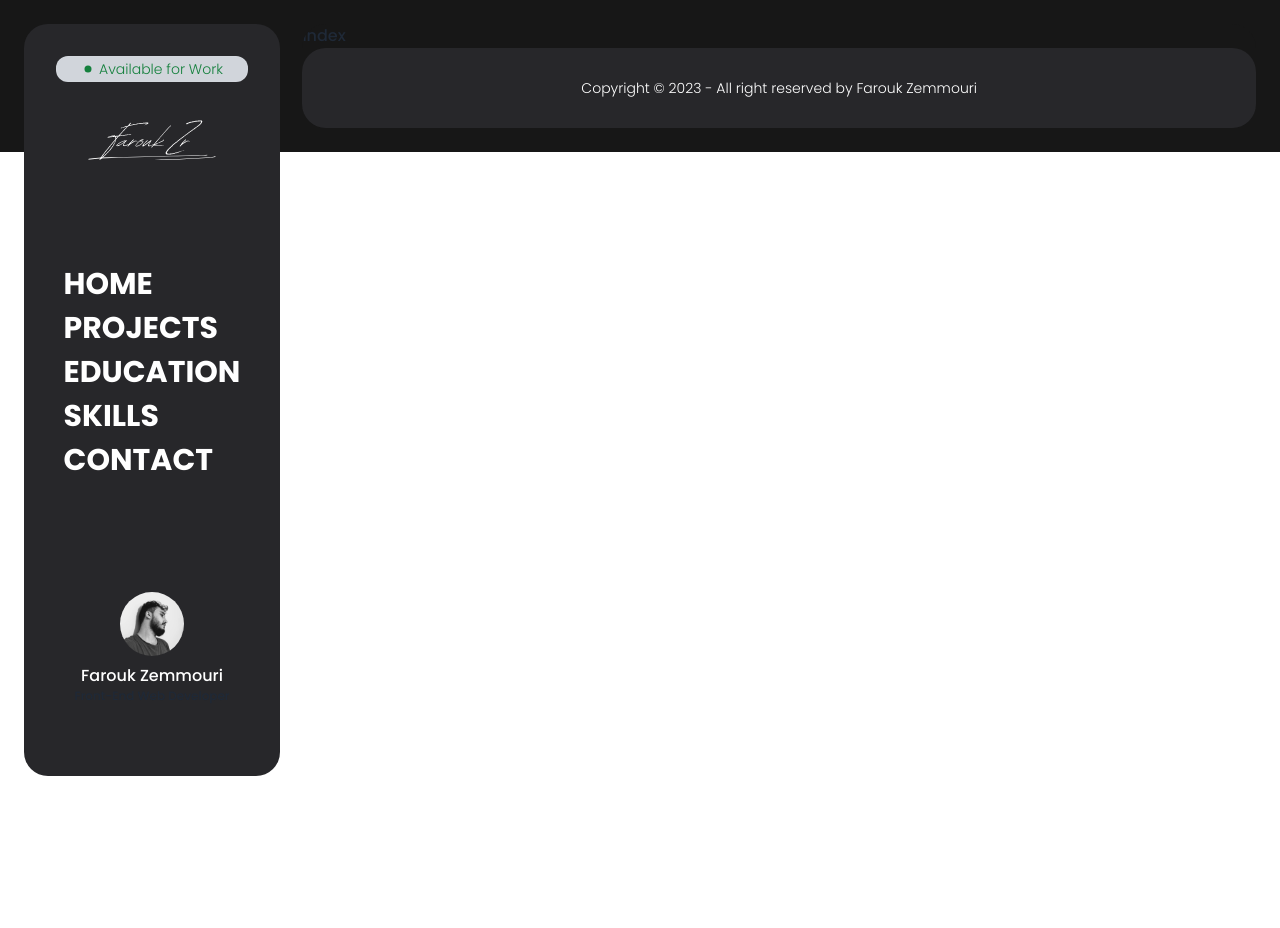
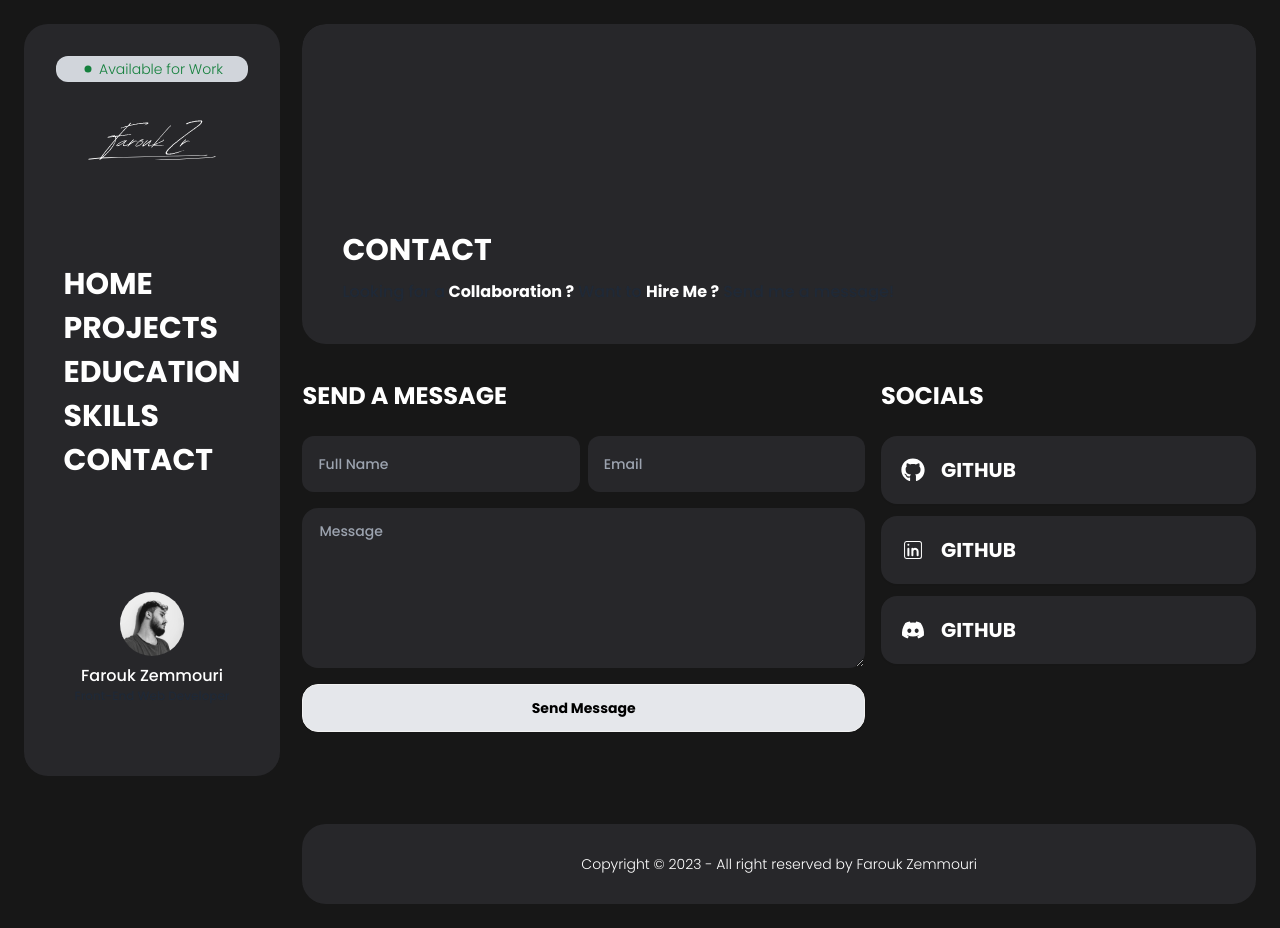
Before and after one commit to farouk26/my-portfolio, a Next.js app: page /contact in a window 1280 px wide. Before the commit the page ends 800 px from the top, so only its background shows below. Built offline with nearby package versions, Linux system fonts and the light colour scheme.

Commit message:
style(contact page): implement contact page
implemented contact page with form and socials

fix #15

```diff
--- a/src/components/Cards/InfoCard.jsx
+++ b/src/components/Cards/InfoCard.jsx
@@ -4,7 +4,7 @@ function InfoCard({ icon: IconComponent, title, description }) {
       <div className="flex flex-col gap-2 w-full min-h-fit">
         <span className="self-start text-3xl text-white">{IconComponent}</span>
         <h2 className="text-xl font-bold text-white">{title}</h2>
-        <p className="text-md text-white p-1 font-light min-h-fit">
+        <p className="text-md text-gray-300 font-light p-1 min-h-fit">
           {description}
         </p>
       </div>
--- /dev/null
+++ b/src/components/Cards/SocialsCard.jsx
@@ -0,0 +1,19 @@
+import Image from "next/image"
+import React from "react"
+
+function SocialsCard({ Icon, socialName, Url }) {
+  return (
+    <div className="w-full min-h-fit">
+      <div className="flex gap-4 items-center w-full shadow-sm bg-zinc-800 rounded-2xl p-5">
+        <a href={Url} className="hover:scale-110 cursor-pointer">
+          <span className="text-2xl text-white">{Icon}</span>
+        </a>
+        <p className="text-xl uppercase font-bold text-white w-full">
+          {socialName}
+        </p>
+      </div>
+    </div>
+  )
+}
+
+export default SocialsCard
--- a/src/components/Cards/StackCard.jsx
+++ b/src/components/Cards/StackCard.jsx
@@ -2,7 +2,7 @@ import Image from "next/image"
 
 function StackCard({ title, description, imageUrl }) {
   return (
-    <div className="h-72 w-full p-6 bg-zinc-800 rounded-3xl">
+    <div className="h-72 w-full p-6 bg-zinc-800 rounded-3xl hover:bg-zinc-700 transition duration-500 cursor-pointer">
       <div className="h-full w-full flex flex-col justify-between">
         <figure className="w-16 h-24">
           <Image
--- a/src/components/Cards/SummaryCard.jsx
+++ /dev/null
@@ -1,36 +0,0 @@
-import Image from "next/image"
-import React from "react"
-
-function SummaryCard() {
-  return (
-    <div className="w-full h-full flex flex-col justify-start p-4 gap-2">
-      <div className="flex items-center gap-4 w-full">
-        <figure className="h-20 w-20">
-          <Image
-            alt="Picture"
-            src="/images/2.jpg"
-            height={400}
-            width={400}
-            className="object-cover h-full w-full rounded-full"
-          />
-        </figure>
-        <h2 className="text-xl font-bold text-black">Summary</h2>
-      </div>
-      <p className="p-2 text-black">
-        {" "}
-        Born & Raised in the culturally rich city of Medea, Algeria, I am a
-        26-year-old professional deeply engaged in the realm of web development.
-        My initial background lies in pythopathology, from which I seamlessly
-        transitioned into the world of front-end development. Specializing in
-        the creation of user-centric web experiences, I bring forth a
-        combination of aesthetic finesse and flawless functionality. I believe
-        in teamwork and constant learning. Outside of work, I&lsquo;m a big fan
-        of video games, enjoy hanging out with friends, hitting the gym, going
-        on hikes, and occasionally camping under the stars. I also like keeping
-        up with new technologies, always eager to learn and stay updated.
-      </p>
-    </div>
-  )
-}
-
-export default SummaryCard
--- /dev/null
+++ b/src/components/Form/index.jsx
@@ -0,0 +1,29 @@
+import React from "react"
+
+function ContactForm() {
+  return (
+    <div className="min-h-fit w-full flex flex-col gap-4">
+      <div className="w-full min-h-fit flex flex-col gap-4 md:flex-row md:gap-2">
+        <input
+          type="text"
+          placeholder="Full Name"
+          className="bg-zinc-800 rounded-xl text-sm p-4 h-14 w-full lg:w-1/2"
+        ></input>
+        <input
+          type="email"
+          placeholder="Email"
+          className="bg-zinc-800 rounded-xl text-sm p-4 h-14 w-full lg:w-1/2"
+        ></input>
+      </div>
+      <textarea
+        className="textarea rounded-2xl h-40 text-md bg-zinc-800"
+        placeholder="Message"
+      ></textarea>
+      <button className="btn bg-gray-200 text-black rounded-2xl">
+        Send Message
+      </button>
+    </div>
+  )
+}
+
+export default ContactForm
--- a/src/pages/contact/index.jsx
+++ b/src/pages/contact/index.jsx
@@ -1,7 +1,56 @@
+import SocialsCard from "@/components/Cards/SocialsCard"
+import ContactForm from "@/components/Form"
 import React from "react"
+import { CiLinkedin } from "react-icons/ci"
+import { FaDiscord, FaGithub } from "react-icons/fa"
 
 function ContactPage() {
-  return <div>index</div>
+  return (
+    <div className="min-h-screen w-full">
+      <div className="flex flex-col gap-6 min-h-fit w-full">
+        {/* Header */}
+        <div className="h-80 bg-zinc-800 rounded-3xl w-full p-6">
+          <div className="flex flex-col gap-3 justify-end p-4 h-full">
+            <h1 className="text-3xl text-white uppercase font-bold">Contact</h1>
+            <p className="text-md">
+              Looking for a
+              <span className="text-white font-bold"> Collaboration ?</span>{" "}
+              Want to <span className="font-bold text-white">Hire Me ?</span>{" "}
+              Send me a message!
+            </p>
+          </div>
+        </div>
+        <div className="min-h-fit w-full flex lg:flex-row flex-col gap-4 mb-6">
+          <div className="lg:w-[60%] w-full h-full flex flex-col gap-3">
+            <h1 className="text-2xl uppercase text-white py-3 font-bold">
+              Send a Message
+            </h1>
+            <ContactForm />
+          </div>
+          <div className="lg:w-[40%] flex flex-col w-full gap-3">
+            <h1 className="text-2xl uppercase text-white font-bold py-3 ">
+              Socials
+            </h1>
+            <SocialsCard
+              Icon={<FaGithub />}
+              Url={"https://github.com/farouk26"}
+              socialName={"GitHub"}
+            />
+            <SocialsCard
+              Icon={<CiLinkedin />}
+              Url={"https://github.com/farouk26"}
+              socialName={"GitHub"}
+            />
+            <SocialsCard
+              Icon={<FaDiscord />}
+              Url={"https://github.com/farouk26"}
+              socialName={"GitHub"}
+            />
+          </div>
+        </div>
+      </div>
+    </div>
+  )
 }
 
 export default ContactPage
--- a/src/pages/education/index.jsx
+++ b/src/pages/education/index.jsx
@@ -22,7 +22,6 @@ function EducationPage() {
           <div className="flex flex-col gap-6 lg:w-[60%] w-full">
             <EducationCard
               title={"Front-End Web Development Bootcamp"}
-              occupation={""}
               organization={"Re:Coded"}
               description_1={
                 "Completed over 500 hours of intensive, project-based learning, showcasing proficiency in front-end development and best practices in collaborative coding."
--- a/src/pages/index.jsx
+++ b/src/pages/index.jsx
@@ -12,13 +12,13 @@ function Home() {
   return (
     <section className="min-h-screen">
       <div className="flex flex-col min-h-fit w-full gap-4">
-        <div className="min-h-fit bg-zinc-800 shadow-sm rounded-3xl flex items-start justify-center lg:justify-start lg:items-center lg:flex-row flex-col gap-8 p-8">
+        <div className="lg:h-80 min-h-fit bg-zinc-800 shadow-sm rounded-3xl flex items-start justify-center lg:justify-start lg:items-center lg:flex-row flex-col gap-8 p-8">
           {/* Header */}
           <div className="lg:w-2/3 flex flex-col gap-4 w-full">
-            <h1 className="text-4xl uppercase font-bold text-white mb-2">
+            <h1 className="text-3xl uppercase font-bold text-white mb-2">
               Hello! i&apos;m farouk.
             </h1>
-            <p className="text-md text-white font-light">
+            <p className="text-md font-light text-gray-300">
               Born & Raised in the culturally rich city of Medea, Algeria, I am
               a 26-year-old professional deeply engaged in the realm of web
               development. My initial background lies in pythopathology, from
@@ -27,7 +27,7 @@ function Home() {
               experiences, I bring forth a combination of aesthetic finesse and
               flawless functionality. I believe in teamwork and constant
               learning. Outside of work, I&apos;m a big fan of video games,
-              enjoy hanging out with friends $ hitting the gym, I also like
+              enjoy hanging out with friends, hitting the gym, I also like
               keeping up with new technologies, always eager to learn and stay
               updated.
             </p>
```
